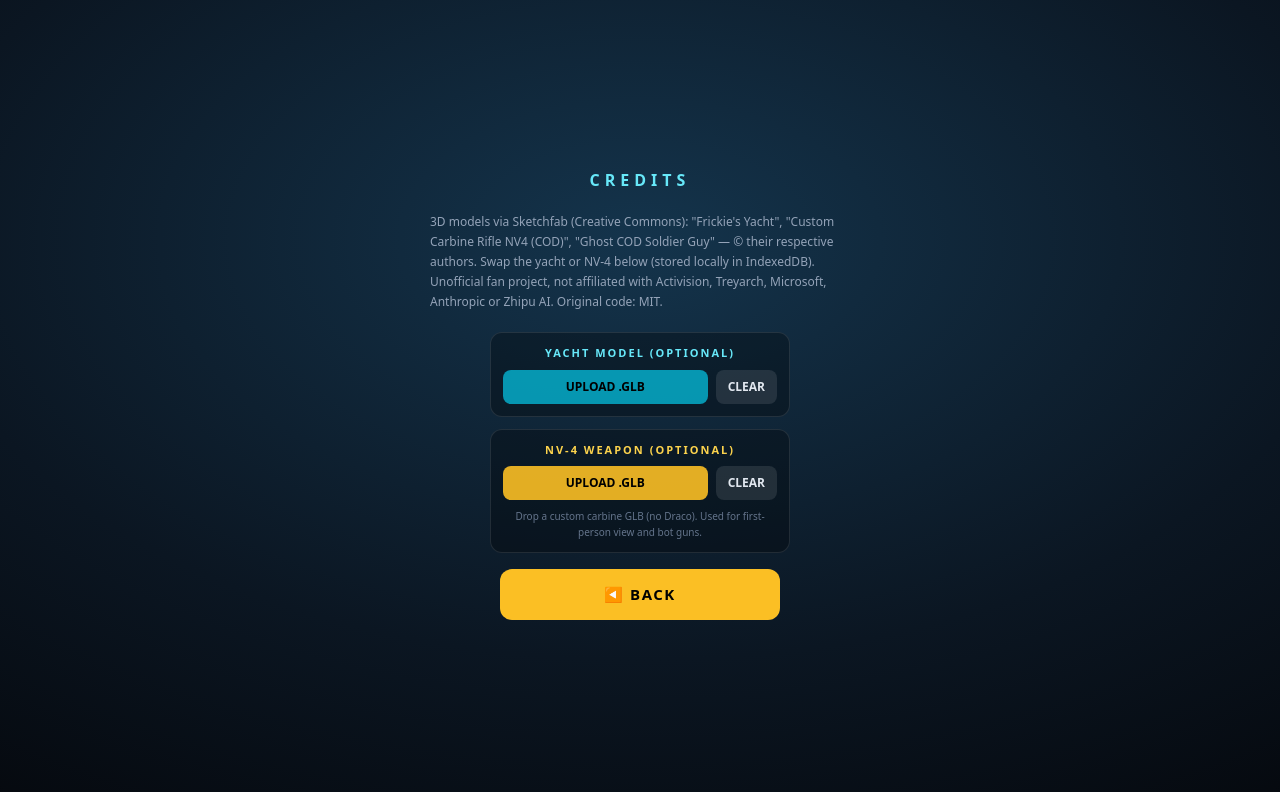
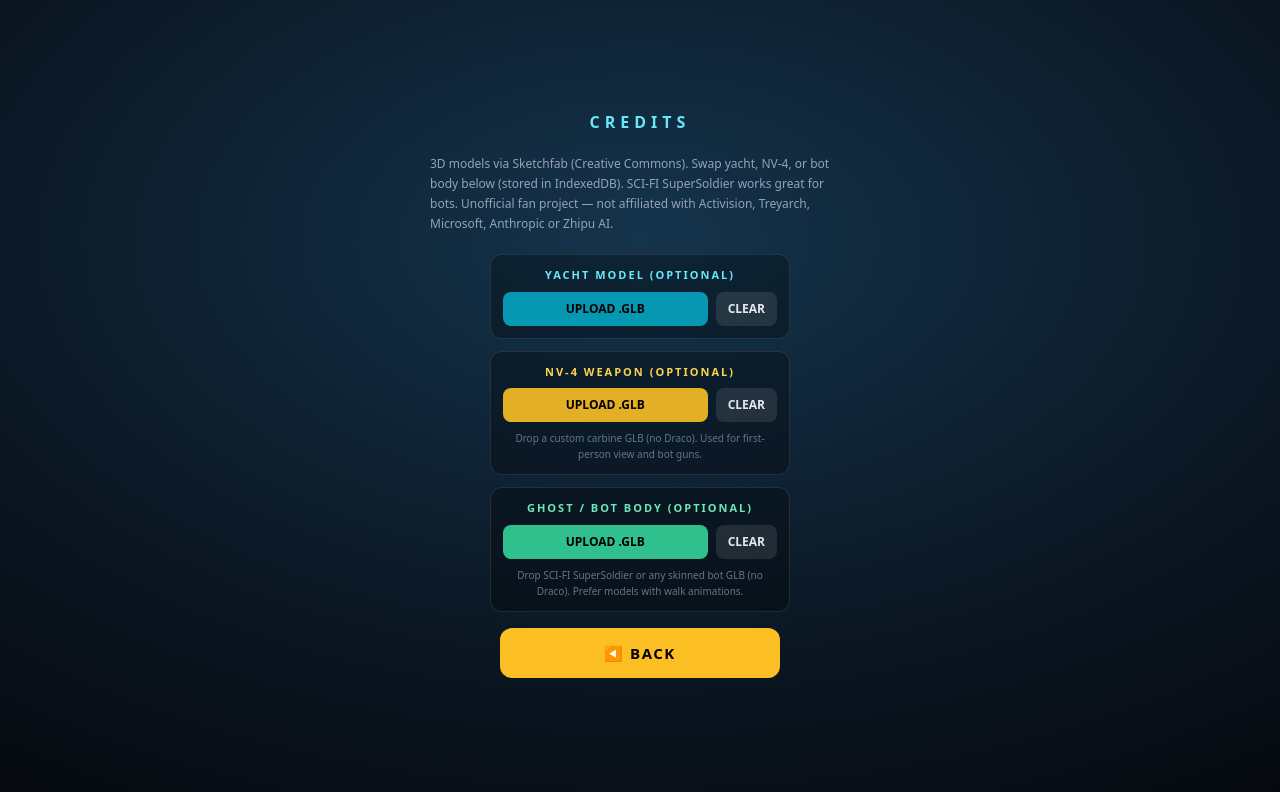
Before and after one commit to olekariamunyororo-crypto/Claude-of-Duty-Vibe-Slops, a React (Vite) app: page / in a window 1280 px wide. Both pictures are taken after a click on the button "CREDITS / MODEL SWAP". Shown: the top 792 px of the page. Built offline with nearby package versions, Linux system fonts and the light colour scheme.

Commit message:
Credits: show GhostUploader for SuperSoldier / bot body GLB

```diff
--- a/src/components/MenuShell.tsx
+++ b/src/components/MenuShell.tsx
@@ -5,6 +5,7 @@ import { T } from '../game/store/transient';
 import { Button } from './Button';
 import { YachtUploader } from './YachtUploader';
 import { Nv4Uploader } from './Nv4Uploader';
+import { GhostUploader } from './GhostUploader';
 
 interface Props {
   screen: 'main' | 'pause' | 'results';
@@ -20,7 +21,6 @@ export function MenuShell({ screen, onDeploy, onResume, onQuit, onRematch }: Pro
   const settings = useGame((s) => s.settings);
   const setSettings = useGame((s) => s.setSettings);
   const score = useGame((s) => s.score);
-  const best = useGame((s) => s.best);
 
   const Frame = ({ children }: { children: ReactNode }) => (
     <div className="flex h-full w-full items-center justify-center overflow-auto p-6"
@@ -124,14 +124,14 @@ export function MenuShell({ screen, onDeploy, onResume, onQuit, onRematch }: Pro
       <Frame>
         <div className="text-cyan-300 font-black tracking-[5px] text-[16px] mb-5">CREDITS</div>
         <div className="mx-auto mb-5 w-[420px] text-left text-[12px] leading-5 text-slate-400">
-          3D models via Sketchfab (Creative Commons): "Frickie's Yacht", "Custom Carbine Rifle
-          NV4 (COD)", "Ghost COD Soldier Guy" — © their respective authors. Swap the yacht or
-          NV-4 below (stored locally in IndexedDB). Unofficial fan project, not affiliated
-          with Activision, Treyarch, Microsoft, Anthropic or Zhipu AI. Original code: MIT.
+          3D models via Sketchfab (Creative Commons). Swap yacht, NV-4, or bot body below
+          (stored in IndexedDB). SCI-FI SuperSoldier works great for bots. Unofficial fan
+          project — not affiliated with Activision, Treyarch, Microsoft, Anthropic or Zhipu AI.
         </div>
         <div className="mb-4 flex flex-col items-center gap-3">
           <YachtUploader />
           <Nv4Uploader />
+          <GhostUploader />
         </div>
         <Button title="◀ BACK" onClick={() => setMenuScreen('main')} wide />
       </Frame>
```
